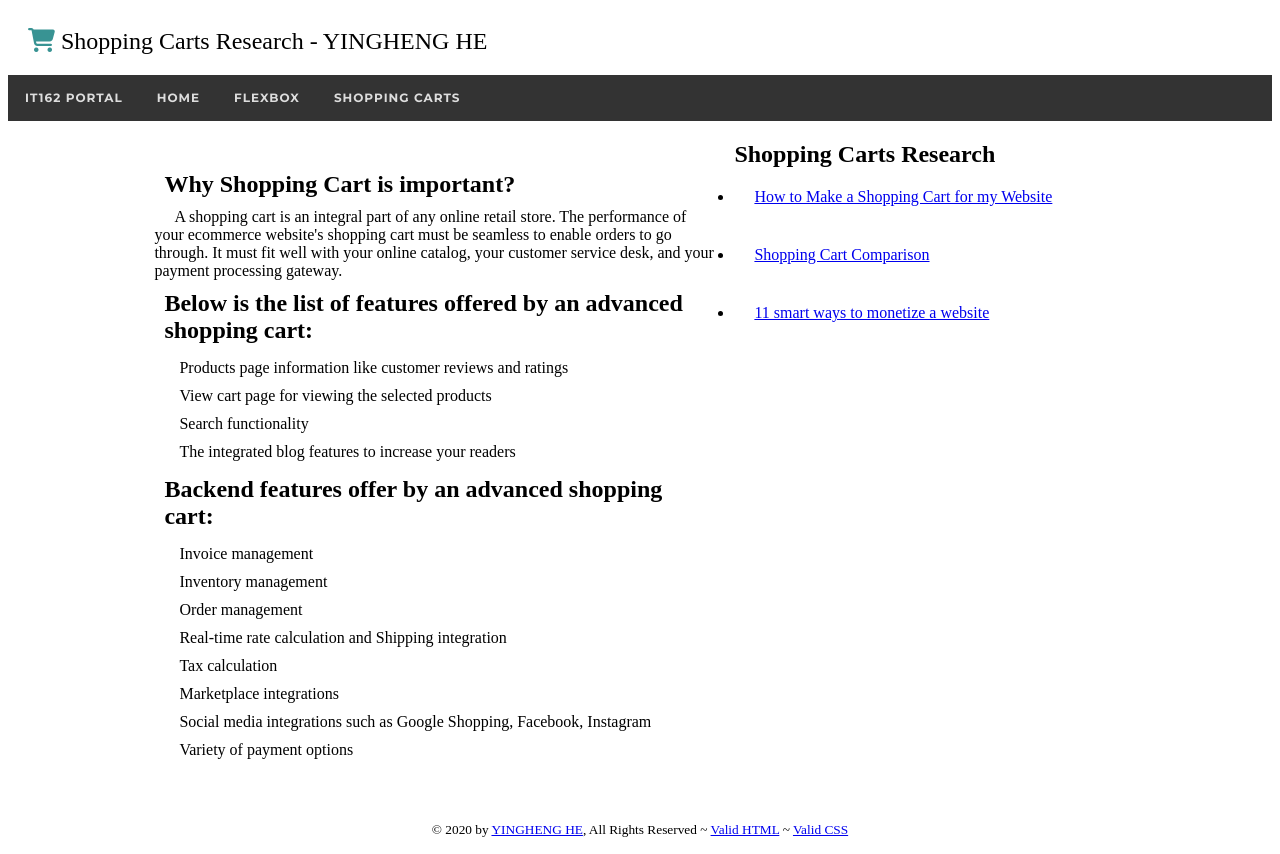
After one commit to SEA-Hank/It162, a PHP site: page /big/shoppingCarts.php in a window 1280 px wide. The commit adds this page. Run offline with PHP 8.4, Linux system fonts and the light colour scheme; some libraries are stand-ins or nearby versions.

Commit message:
shipping cats

```diff
--- a/big/common/big-config.php
+++ b/big/common/big-config.php
@@ -16,4 +16,9 @@ switch ($path) {
         $logo = "fa-th-list";
         $logoColor = "#af6b58";
         break;
+    case "shoppingCarts.php":
+        $title = "Shopping Carts Research";
+        $logo = "fa-shopping-cart";
+        $logoColor = "#389393";
+        break;
 }
--- a/big/common/header.php
+++ b/big/common/header.php
@@ -24,6 +24,7 @@
 
                     <li></i><a href='/big/index.php'>Home</a></li>
                     <li></i><a href='/big/flexResearch.php'>Flexbox</a></li>
+                    <li></i><a href='/big/shoppingCarts.php'>Shopping Carts</a></li>
                 </ul>
             </div>
         </nav>
--- /dev/null
+++ b/big/shoppingCarts.php
@@ -0,0 +1,43 @@
+<?php include 'common/header.php'; ?>
+
+<!-- START LEFT COL -->
+<section class="main-content">
+    <div class="main-left">
+        <div id="shoppingCarWrapper">
+            <h1>Why Shopping Cart is important?</h1>
+            <p>A shopping cart is an integral part of any online retail store. The performance of your ecommerce website's shopping cart must be seamless to enable orders to go through. It must fit well with your online catalog, your customer service desk, and your payment processing gateway.</p>
+            <h1>Below is the list of features offered by an advanced shopping cart:</h1>
+            <ul>
+                <li>Products page information like customer reviews and ratings </li>
+                <li>View cart page for viewing the selected products </li>
+                <li>Search functionality </li>
+                <li>The integrated blog features to increase your readers</li>
+            </ul>
+            <h1>Backend features offer by an advanced shopping cart:
+            </h1>
+            <ul>
+                <li>Invoice management </li>
+                <li>Inventory management</li>
+                <li>Order management</li>
+                <li>Real-time rate calculation and Shipping integration</li>
+                <li> Tax calculation</li>
+                <li> Marketplace integrations</li>
+                <li> Social media integrations such as Google Shopping, Facebook, Instagram</li>
+                <li> Variety of payment options</li>
+            </ul>
+        </div>
+    </div>
+    <div class="main-right">
+        <h1>Shopping Carts Research</h1>
+        <ul>
+            <li><a href="https://www.builderfly.com/how-to-make-a-shopping-cart-for-my-website-a-complete-guide" target="_blank">How to Make a Shopping Cart for my Website</a></li>
+            <li><a href="https://www.merchantmaverick.com/shopping-cart-comparison/" target="_blank">Shopping Cart Comparison</a></li>
+            <li><a href="https://webflow.com/blog/how-to-monetize-a-website" target="_blank"> 11 smart ways to monetize a website</a></li>
+
+        </ul>
+    </div>
+</section>
+
+
+
+<?php include 'common/footer.php'; ?>
--- a/css/big.css
+++ b/css/big.css
@@ -95,6 +95,23 @@ footer {
   padding: 20px;
   text-indent: 20px;
 }
+.main-content .main-left #shoppingCarWrapper {
+  width: 600px;
+  padding: 20px;
+}
+.main-content .main-left #shoppingCarWrapper h1 {
+  padding: 10px;
+}
+.main-content .main-left #shoppingCarWrapper ul {
+  padding-left: 20px;
+}
+.main-content .main-left #shoppingCarWrapper ul li {
+  padding: 5px;
+  list-style: none;
+}
+.main-content .main-left #shoppingCarWrapper p {
+  text-indent: 20px;
+}
 .main-content .main-right {
   width: 500px;
 }
@@ -115,6 +132,9 @@ footer {
   .main-content .main-left #flex p {
     width: auto;
   }
+  .main-content .main-left #shoppingCarWrapper {
+    width: auto;
+  }
   .main-content .main-right {
     width: 100%;
   }
--- a/css/big.scss
+++ b/css/big.scss
@@ -115,6 +115,28 @@ footer {
                 text-indent: 20px;
             }
         }
+
+        #shoppingCarWrapper {
+            width: 600px;
+            padding: 20px;
+
+            h1 {
+                padding: 10px;
+            }
+
+            ul {
+                padding-left: 20px;
+
+                li {
+                    padding: 5px;
+                    list-style: none;
+                }
+            }
+
+            p {
+                text-indent: 20px;
+            }
+        }
     }
 
     .main-right {
@@ -146,6 +168,10 @@ footer {
                     width: auto;
                 }
             }
+
+            #shoppingCarWrapper {
+                width: auto;
+            }
         }
 
         .main-right {
```
Also changed, not shown: 1 other file.
